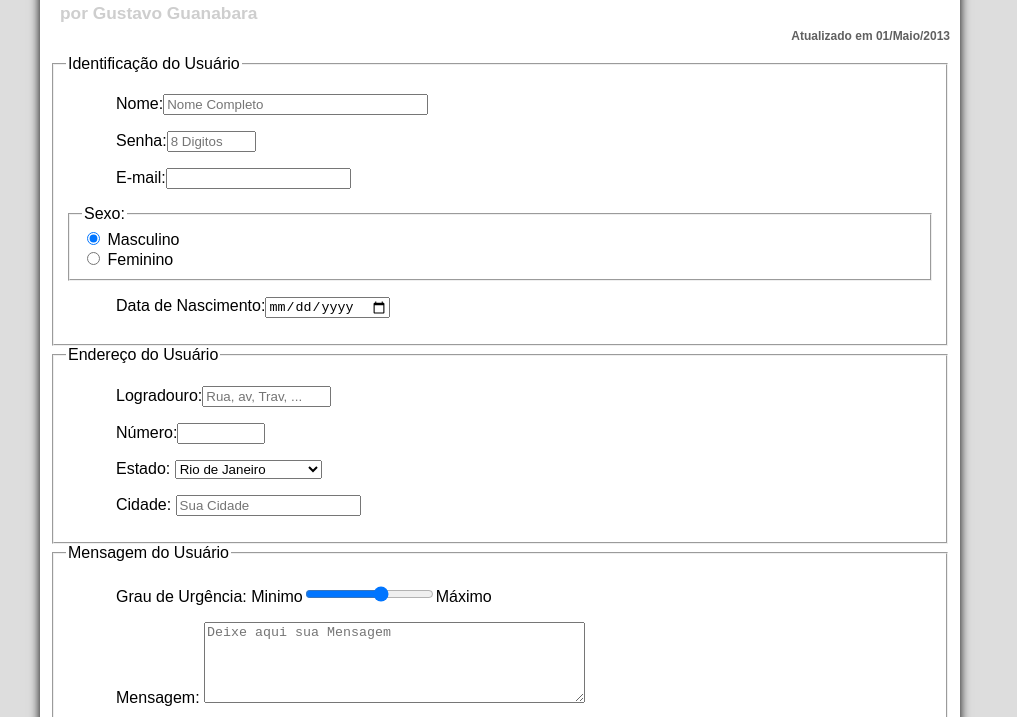
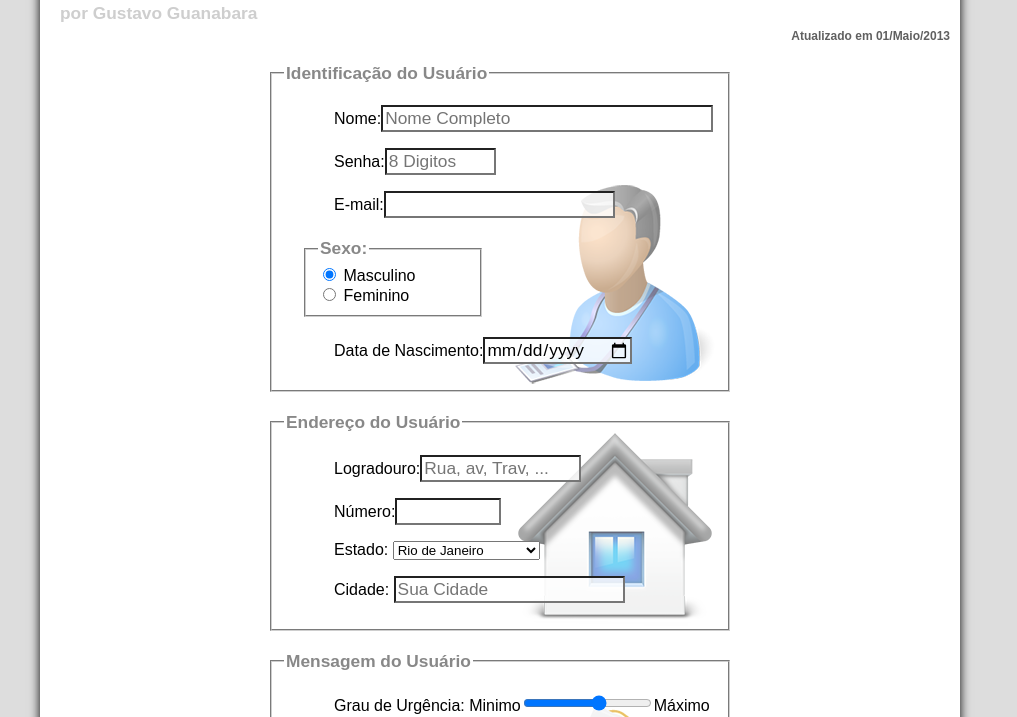
Before and after one commit to CaDu0102/ProjetoGlassHtml5, a plain HTML site: page fale-conosco.html in a window 1280 px wide. Shown: the part 235-952 px from the top of the page, without its empty margins (140-1157 px from the left). Drawn offline with Linux system fonts and the light colour scheme.

Commit message:
Basic(3)

```diff
--- a/_css/form.css
+++ b/_css/form.css
@@ -0,0 +1,48 @@
+@charset "UTF-8";
+
+form{
+    width: 500px;
+    margin: auto;
+}
+
+input,textarea{
+    font-family: sans-serif;
+    font-weight: normal;
+    font-size: 13pt;
+    background-color:  rgba(255,255,255,.8);
+}
+
+input:hover,textarea:hover {
+    background-color: #dddddd;
+}
+legend{
+    color: #888888;
+    font-weight: bold;
+    font-size: 13pt;
+    font-family: sans-serif;
+}
+
+fieldset{
+    border-color: #cecece;
+    margin: 20px;
+}
+
+fieldset#sexo{
+    width: 150px;
+}
+
+fieldset#usuario {
+    background: url("../_imagens/icone-contato.png") no-repeat 95% 95%;
+}
+
+fieldset#endereco {
+    background: url("../_imagens/icone-endereco.png") no-repeat 95% 95%;
+}
+
+fieldset#mensagem {
+    background: url("../_imagens/icone-mensagem.png") no-repeat 95% 95%;
+}
+
+fieldset#pedido {
+    background: url("../_imagens/icone-pagamento.png") no-repeat 95% 95%;
+}
--- a/fale-conosco.html
+++ b/fale-conosco.html
@@ -96,7 +96,7 @@
          Minimo<input type="range" name="tUrg" id="cUrg" min="0" max="10" step="2"/>Máximo</p>
 
     <p><label for="cMsg">Mensagem:</label>
-    <textarea name="tMsg" id="cMsg" cols="45" rows="5" placeholder="Deixe aqui sua Mensagem"></textarea></p>
+    <textarea name="tMsg" id="cMsg" cols="35" rows="5" placeholder="Deixe aqui sua Mensagem"></textarea></p>
     </fieldset>
 
     <fieldset id="pedido"><legend>Quero um Google Glass</legend>
```
